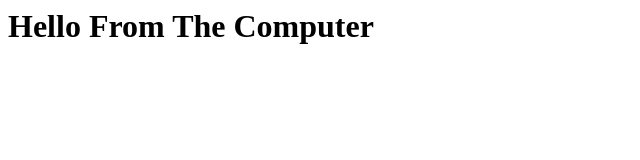
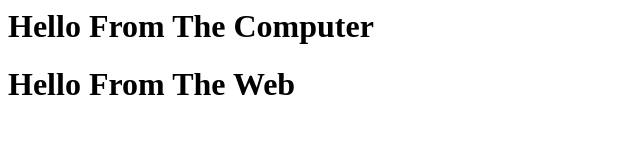
Before and after one commit to geena-13/Day13, a plain HTML site: page index.html in a window 1280 px wide. Shown: the whole page, without its empty margins (0-640 px from the left). Drawn offline with Linux system fonts and the light colour scheme.

Commit message:
Update index.html
added a line

```diff
--- a/index.html
+++ b/index.html
@@ -1,5 +1,6 @@
 <html></html>
 <body>
 <h1>Hello From The Computer</h1>
+  <h1>Hello From The Web</h1>
 </body>
 </html>
```
